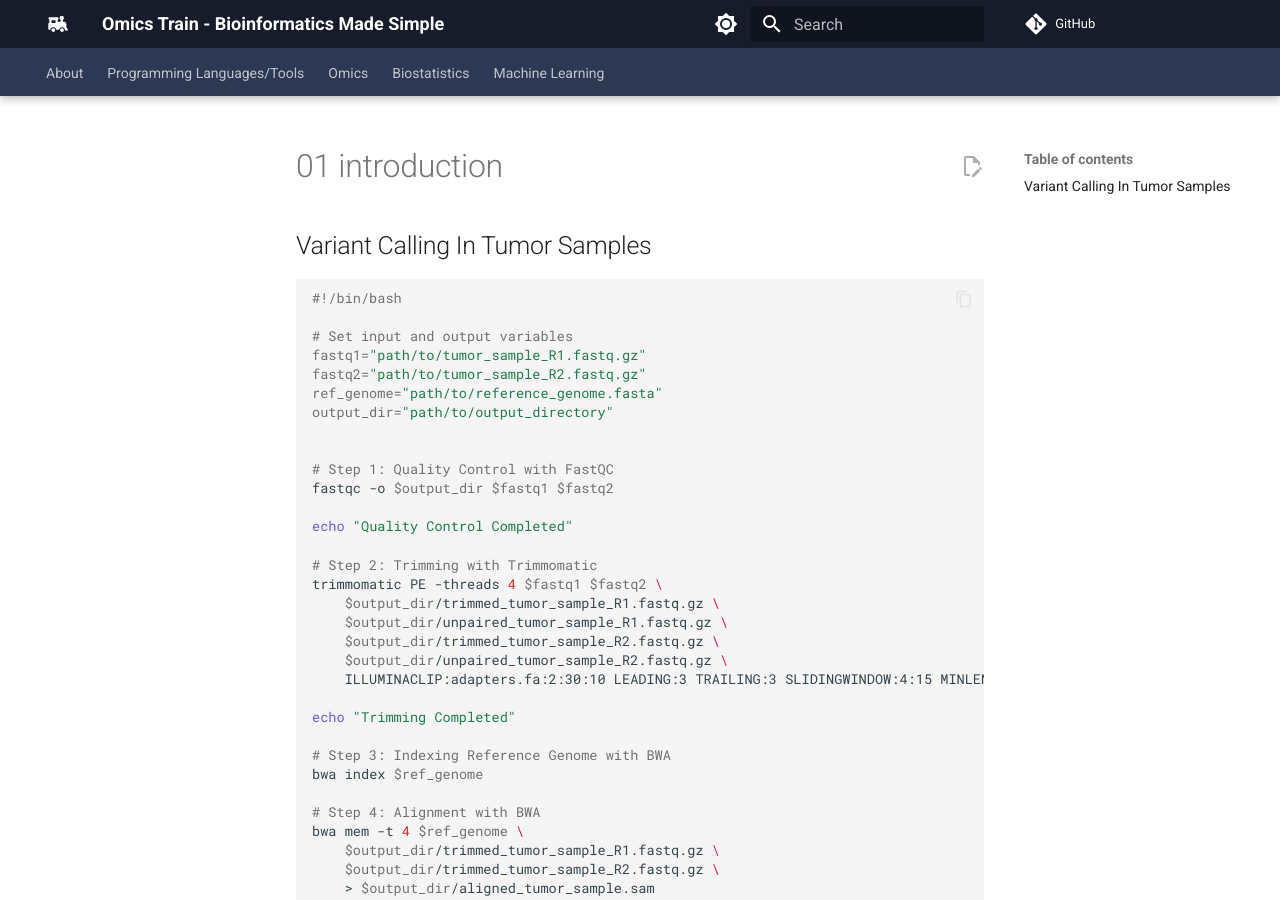
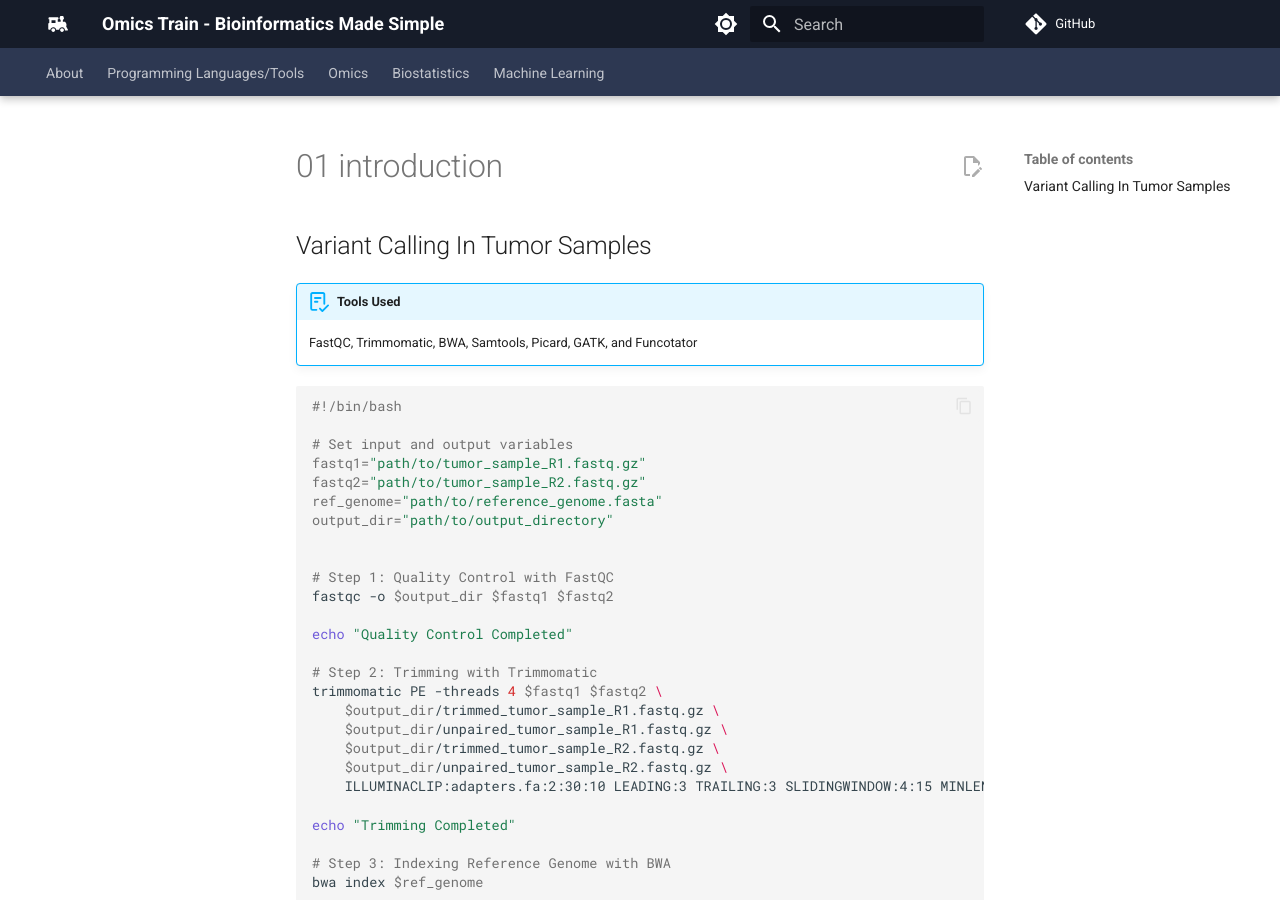
Before and after one commit to comp-tox-jhu/CompToxLab, an MkDocs documentation site: the page built from docs/omics/tumor_variant_calling/01_introduction.md, in a window 1280 px wide and 900 px high. Built offline with MkDocs 1.6.1 and Material for MkDocs 9.7.7, drawn with Linux system fonts in a browser that asks for light colours; comment, search, counter and statistics services are not loaded.

Commit message:
Update 01_introduction.md

````diff
--- a/docs/omics/tumor_variant_calling/01_introduction.md
+++ b/docs/omics/tumor_variant_calling/01_introduction.md
@@ -1,5 +1,10 @@
 
 ## Variant Calling In Tumor Samples
+
+!!! abstract "Tools Used"
+
+    FastQC, Trimmomatic, BWA, Samtools, Picard, GATK, and Funcotator
+
 
 ```sh
 #!/bin/bash
````
